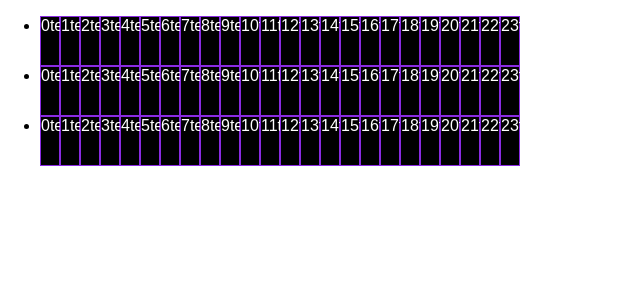
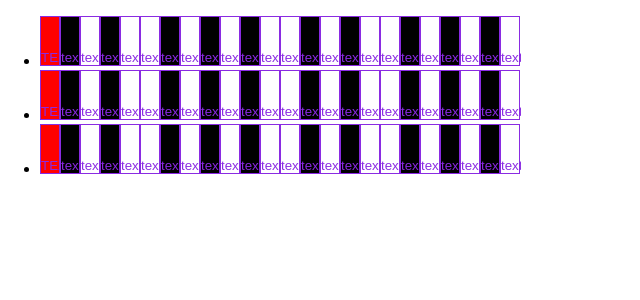
Before and after one commit to superyusuke/key-note-react, a React app: page / in a window 1280 px wide. Shown: the top 300 px of the page, without its empty margins (0-640 px from the left). Built offline with nearby package versions, Linux system fonts and the light colour scheme.

Commit message:
key に input を追加

```diff
--- a/src/components/Keyboard.css
+++ b/src/components/Keyboard.css
@@ -1,3 +1,14 @@
+.keyInput {
+    position: absolute;
+    bottom: 0;
+    width: 20px;
+    padding: 0;
+    margin: 0;
+    border: 0;
+    background: transparent;
+    color: blueviolet;
+}
+
 .list {
     list-style-type: none;
     padding: 0;
@@ -6,6 +17,7 @@
 }
 
 .black {
+    position: relative;
     display: inline-block;
     background-color: black;
     box-sizing: border-box;
@@ -19,7 +31,25 @@
     background-color: grey;
 }
 
+.blackOn {
+    position: relative;
+    display: inline-block;
+    background-color: blue;
+    box-sizing: border-box;
+    border: 1px solid blueviolet;
+    width: 20px;
+    height: 50px;
+    color: white;
+}
+
+.blackOn:hover {
+    background-color: grey;
+}
+
+
+
 .white {
+    position: relative;
     display: inline-block;
     background-color: white;
     box-sizing: border-box;
@@ -32,3 +62,18 @@
 .white:hover {
     background-color: grey;
 }
+
+.whiteOn {
+    position: relative;
+    display: inline-block;
+    background-color: red;
+    box-sizing: border-box;
+    border: 1px solid blueviolet;
+    width: 20px;
+    height: 50px;
+    color: black;
+}
+
+.whiteOn:hover {
+    background-color: grey;
+}
--- a/src/components/Keyboard.js
+++ b/src/components/Keyboard.js
@@ -19,11 +19,40 @@ const Keyboard = ({keys}) => {
 
   const doubleOctave = [...octave, ...octave]
 
+  const KeyInput = ({text}) => {
+    return (
+      <input className={styles.keyInput} value={text}/>
+    )
+  }
+
   const Keys = () => {
     return keys.map((key, index) => {
       //const css = doubleOctave[index] ? styles.white : styles.black
-      const css = !key.on ? styles.white : styles.black
-      return <li key={index} className={css}>{index}{key.text}</li>
+      //const css = !key.on ? styles.white : styles.black
+
+      const css = () => {
+        if (doubleOctave[index] && !key.on) {
+          return styles.white
+        }
+
+        if (doubleOctave[index] && key.on) {
+          return styles.whiteOn
+        }
+
+        if (!doubleOctave[index] && !key.on) {
+          return styles.black
+        }
+
+        if (!doubleOctave[index] && key.on) {
+          return styles.blackOn
+        }
+      }
+
+      return (
+        <li key={index} className={css()}>
+          <KeyInput text={key.text}/>
+        </li>
+      )
     })
   }
   return (
--- a/src/reducers/keys.js
+++ b/src/reducers/keys.js
@@ -1,10 +1,15 @@
 let key = {
   text: 'text',
-  on: true
+  on: false
+}
+
+let keyTrue = {
+  text: 'TEXT',
+    on: true
 }
 
 const doubleOctave = [
-  key,key,key,key,key,key,key,key,key,key,key,key,key,key,key,key,key,key,key,key,key,key,key,key
+  keyTrue,key,key,key,key,key,key,key,key,key,key,key,key,key,key,key,key,key,key,key,key,key,key,key
 ]
 
 const defaultKeyboards = [
```
